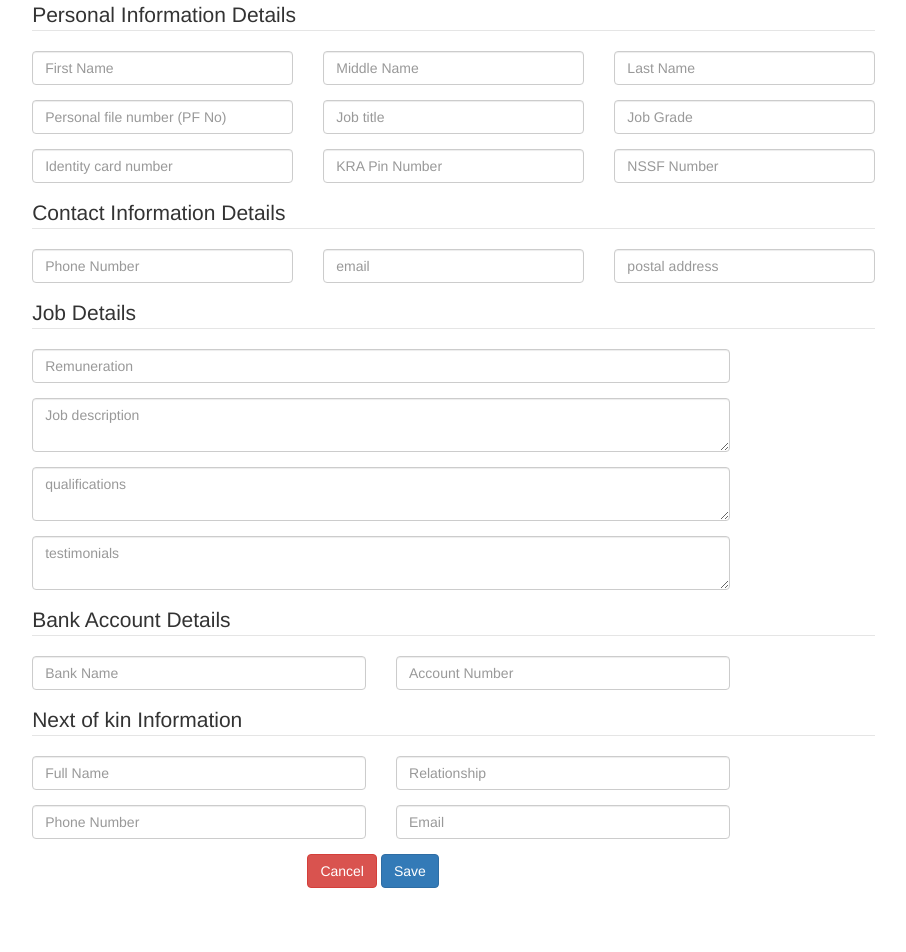
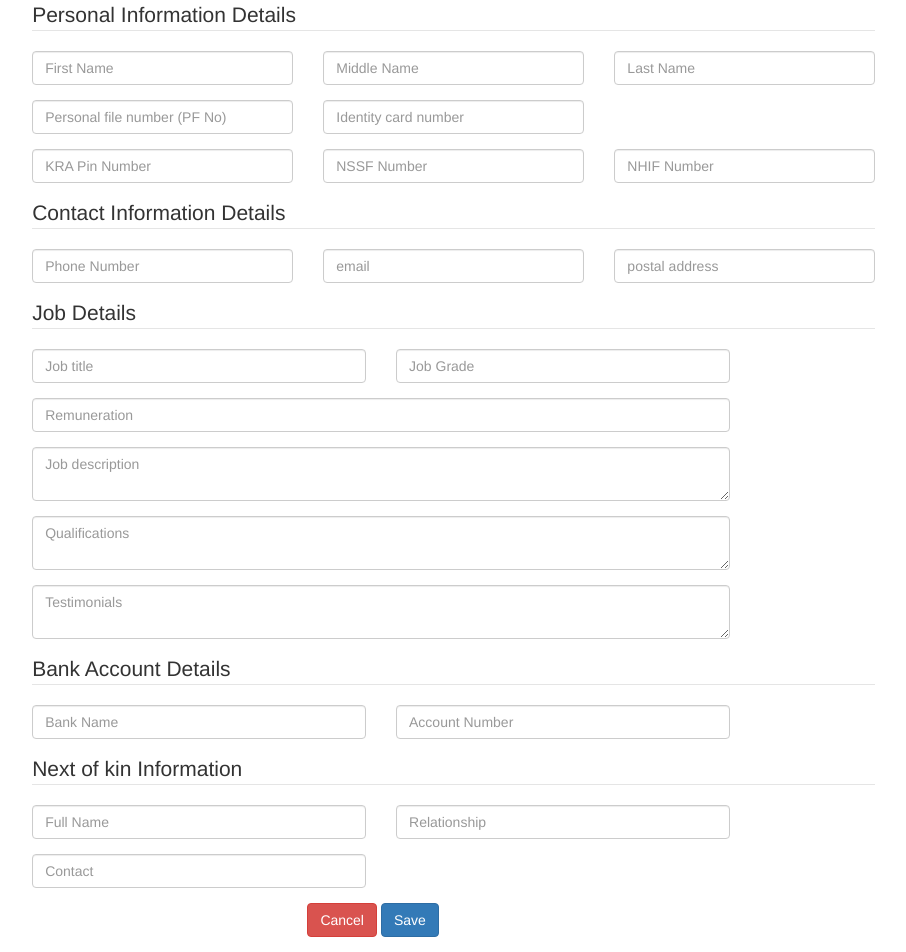
Before and after one commit to njerucyrus/project2, a PHP site: page /views/register_employee.php in a window 1280 px wide. Shown: the whole page, without its empty margins (77-983 px from the left). Before the commit the page ends 888 px from the top, so only its background shows below. Run offline with PHP 8.4, Linux system fonts and the light colour scheme; some libraries are stand-ins or nearby versions.

Commit message:
added register employee

```diff
--- a/views/includes/register_client.inc.php
+++ b/views/includes/register_client.inc.php
@@ -38,7 +38,7 @@ if(isset($_POST['first_name'], $_POST['middle_name'], $_POST['last_name'])) {
 
     $client-> setExpectation($_POST['expectation']);
     $client-> setNokName($_POST['nok_name']);
-    $client-> setDateEnrolled('date_enrolled');
+    $client-> setDateEnrolled($_POST['date_enrolled']);
     $client-> setNokContact($_POST['nok_contact']);
     $client-> setNokRelationShip($_POST['nok_relationship']);
 
--- a/views/register_employee.php
+++ b/views/register_employee.php
@@ -29,13 +29,13 @@
                 <!-- Text input-->
                 <div class="form-group">
                     <div class="col-sm-4">
-                        <input type="text" name="fistName" placeholder="First Name" class="form-control">
+                        <input type="text" name="fist_name" placeholder="First Name" class="form-control">
                     </div>
                     <div class="col-sm-4">
-                        <input type="text" name="middleName" placeholder="Middle Name" class="form-control">
+                        <input type="text" name="middle_name" placeholder="Middle Name" class="form-control">
                     </div>
                     <div class="col-sm-4">
-                        <input type="text" name="lastName" placeholder="Last Name" class="form-control">
+                        <input type="text" name="last_name" placeholder="Last Name" class="form-control">
                     </div>
                 </div>
 
@@ -47,23 +47,22 @@
                         <input type="text" name="pf_number" placeholder="Personal file number (PF No)" class="form-control">
                     </div>
                     <div class="col-sm-4">
-                        <input type="text" name="job_title" placeholder="Job title" class="form-control">
+                        <input type="text" name="id_no" placeholder="Identity card number" class="form-control">
                     </div>
-                    <div class="col-sm-4">
-                        <input type="text" name="job_grade" placeholder="Job Grade" class="form-control">
-                    </div>
+
                 </div>
 
                 <!-- Text input-->
                 <div class="form-group">
+
                     <div class="col-sm-4">
-                        <input type="text" name="id_number" placeholder="Identity card number" class="form-control">
+                        <input type="text" name="kra_pin" placeholder="KRA Pin Number" class="form-control">
                     </div>
                     <div class="col-sm-4">
-                        <input type="text" name="kra_umber" placeholder="KRA Pin Number" class="form-control">
+                        <input type="text" name="nssf_no" placeholder="NSSF Number" class="form-control">
                     </div>
                     <div class="col-sm-4">
-                        <input type="text" name="nssf_number" placeholder="NSSF Number" class="form-control">
+                        <input type="text" name="nhif_no" placeholder="NHIF Number" class="form-control">
                     </div>
                 </div>
 
@@ -72,7 +71,7 @@
                 <div class="form-group">
 
                     <div class="col-sm-4">
-                        <input type="text" name="phone" placeholder="Phone Number" class="form-control">
+                        <input type="text" name="phone_number" placeholder="Phone Number" class="form-control">
                     </div>
                     <div class="col-sm-4">
                         <input type="text" name="email" placeholder="email" class="form-control">
@@ -85,6 +84,14 @@
                 <!-- Address Section -->
                 <!-- Form Name -->
                 <legend>Job Details</legend>
+                <div class="form-group">
+                    <div class="col-sm-5">
+                        <input type="text" name="job_title" placeholder="Job title" class="form-control">
+                    </div>
+                    <div class="col-sm-5">
+                        <input type="text" name="job_grade" placeholder="Job Grade" class="form-control">
+                    </div>
+                </div>
                 <!-- Text input-->
                 <div class="form-group">
                     <div class="col-sm-10">
@@ -94,20 +101,20 @@
                 <!-- Text input-->
                 <div class="form-group">
                     <div class="col-sm-10">
-                        <textarea placeholder="Job description" cols="10" rows="2" class="form-control" name="job description" ></textarea>
+                        <textarea placeholder="Job description" cols="10" rows="2" class="form-control" name="job_description" ></textarea>
                     </div>
                 </div>
                 <!-- Text input-->
                 <div class="form-group">
                     <div class="col-sm-10">
-                        <textarea placeholder="qualifications" cols="10" rows="2" class="form-control" name="Qualifications" ></textarea>
+                        <textarea placeholder="Qualifications" cols="10" rows="2" class="form-control" name="qualification" ></textarea>
                     </div>
                 </div>
 
                 <!-- Text input-->
                 <div class="form-group">
                     <div class="col-sm-10">
-                        <textarea placeholder="testimonials" cols="10" rows="2" class="form-control" name="Testimonials" ></textarea>
+                        <textarea placeholder="Testimonials" cols="10" rows="2" class="form-control" name="testimonial" ></textarea>
                     </div>
                 </div>
 
@@ -120,7 +127,7 @@
                         <input type="text" name="bank_name" placeholder="Bank Name" class="form-control">
                     </div>
                     <div class="col-sm-5">
-                        <input type="text" name="account_number" placeholder="Account Number" class="form-control">
+                        <input type="text" name="bank_account_no" placeholder="Account Number" class="form-control">
                     </div>
 
                 </div>
@@ -142,11 +149,9 @@
                 <!-- Text input-->
                 <div class="form-group">
                     <div class="col-sm-5">
-                        <input type="text" name="nok_phone" placeholder="Phone Number" class="form-control">
+                        <input type="text" name="nok_contact" placeholder="Contact" class="form-control">
                     </div>
-                    <div class="col-sm-5">
-                        <input type="text" name="nok_email" placeholder="Email" class="form-control">
-                    </div>
+
 
                 </div>
 
```
Also changed, not shown: views/includes/register_employee.inc.php (+10 -0 lines), views/register_client.php (+11 -1 lines).
